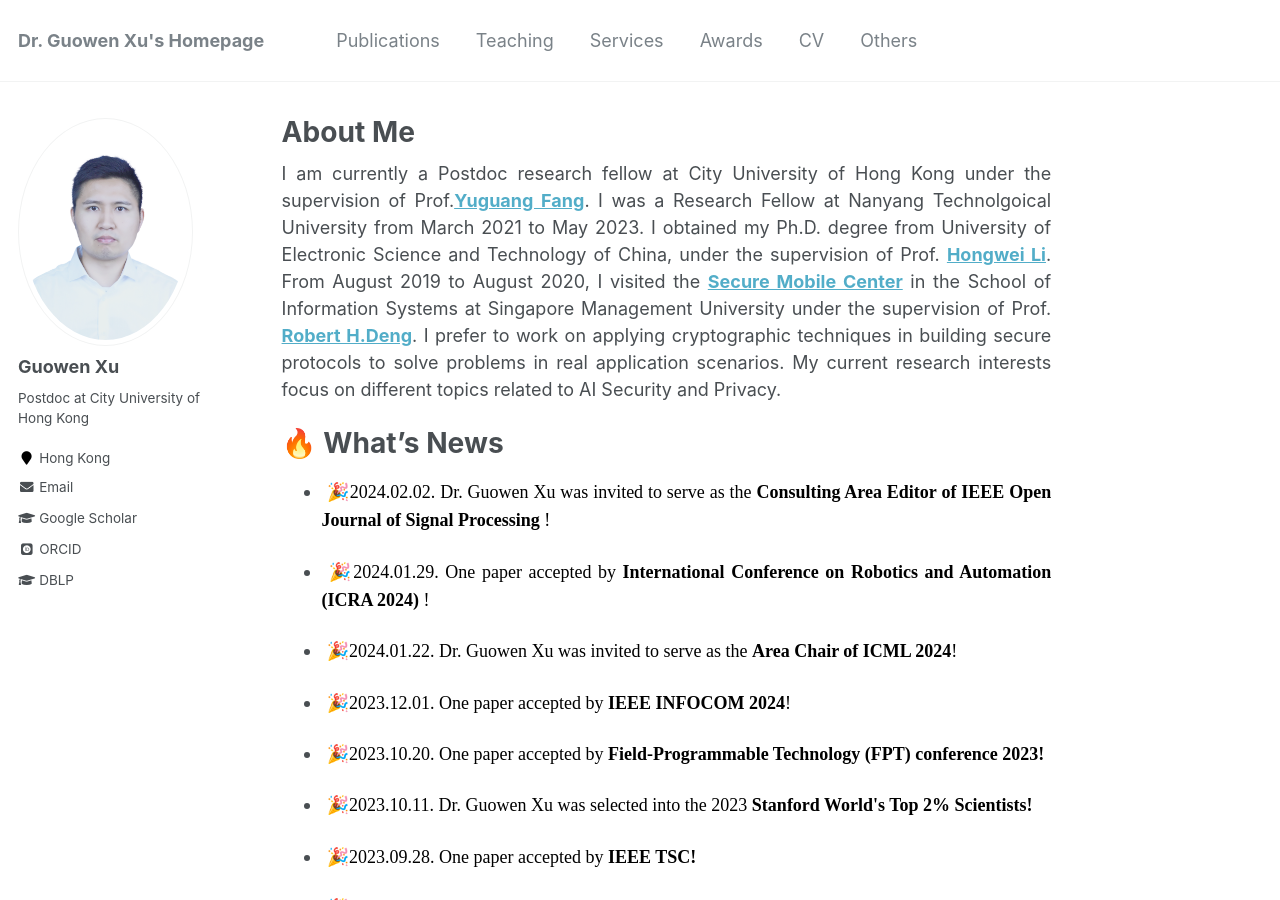
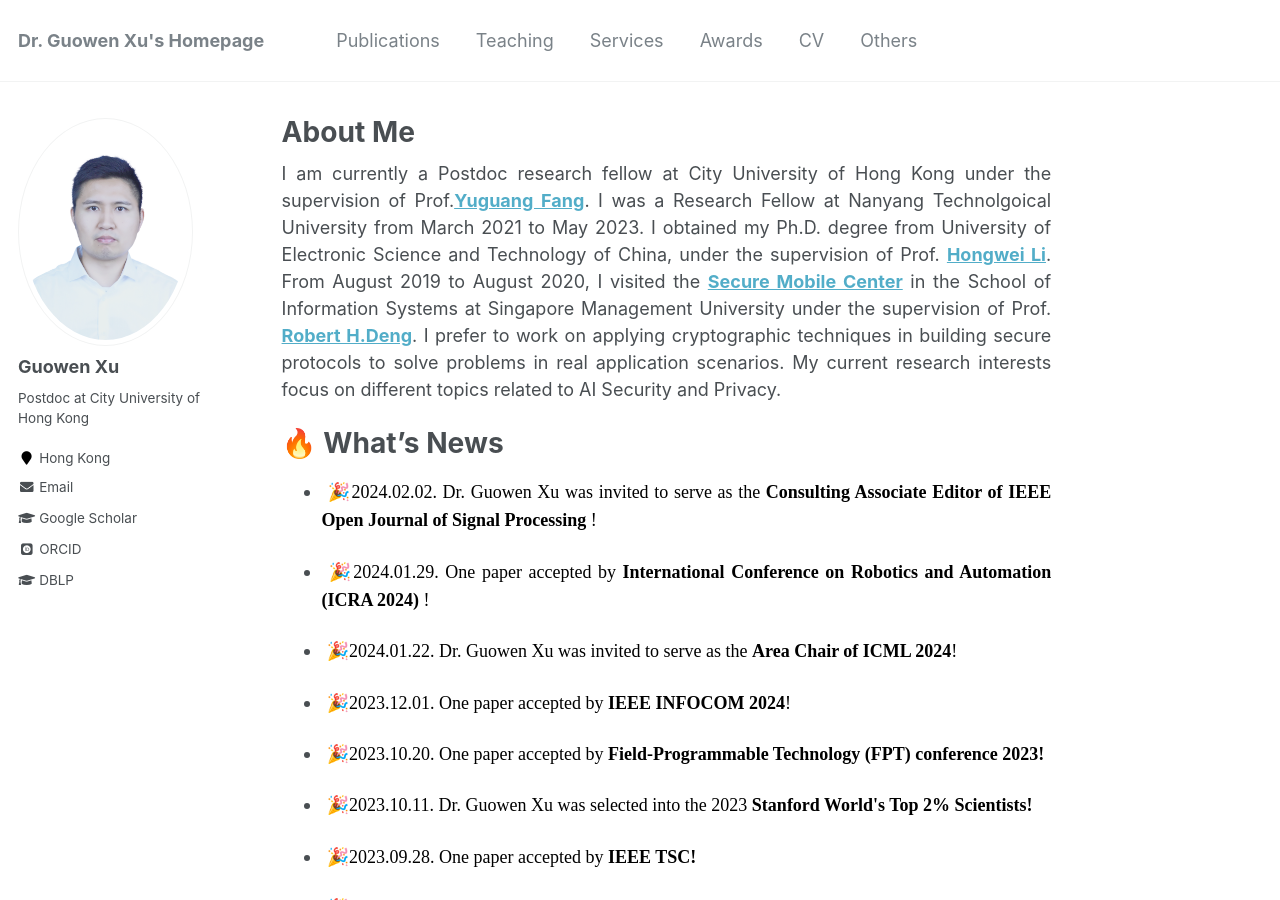
Before and after one commit to Guowen-xu/guowen-xu.github.io, a Jekyll site: the page built from _pages/about.md, in a window 1280 px wide and 900 px high. Built offline with Jekyll 4.4.1, drawn with Linux system fonts in a browser that asks for light colours; some web fonts are replaced.

Commit message:
Update about.md

```diff
--- a/_pages/about.md
+++ b/_pages/about.md
@@ -15,7 +15,7 @@ redirect_from:
 
   🔥 What's News
 ======
-- <p align="justify">&nbsp;🎉<font face="Times New Roman" color=black size=4>2024.02.02. Dr. Guowen Xu was invited to serve as the  <b> Consulting Area Editor of IEEE Open Journal of Signal Processing </b>!</font></p>
+- <p align="justify">&nbsp;🎉<font face="Times New Roman" color=black size=4>2024.02.02. Dr. Guowen Xu was invited to serve as the  <b> Consulting Associate Editor of IEEE Open Journal of Signal Processing </b>!</font></p>
 -  <p align="justify">&nbsp;🎉<font face="Times New Roman" color=black size=4>2024.01.29. One paper accepted by  <b>International Conference on Robotics and Automation (ICRA 2024) </b>!</font></p>
 - <p align="justify">&nbsp;🎉<font face="Times New Roman" color=black size=4>2024.01.22. Dr. Guowen Xu was invited to serve as the  <b>Area Chair of ICML 2024</b>!</font></p>
 - <p align="justify">&nbsp;🎉<font face="Times New Roman" color=black size=4>2023.12.01. One paper accepted by  <b>IEEE  INFOCOM 2024</b>!</font></p>
```
